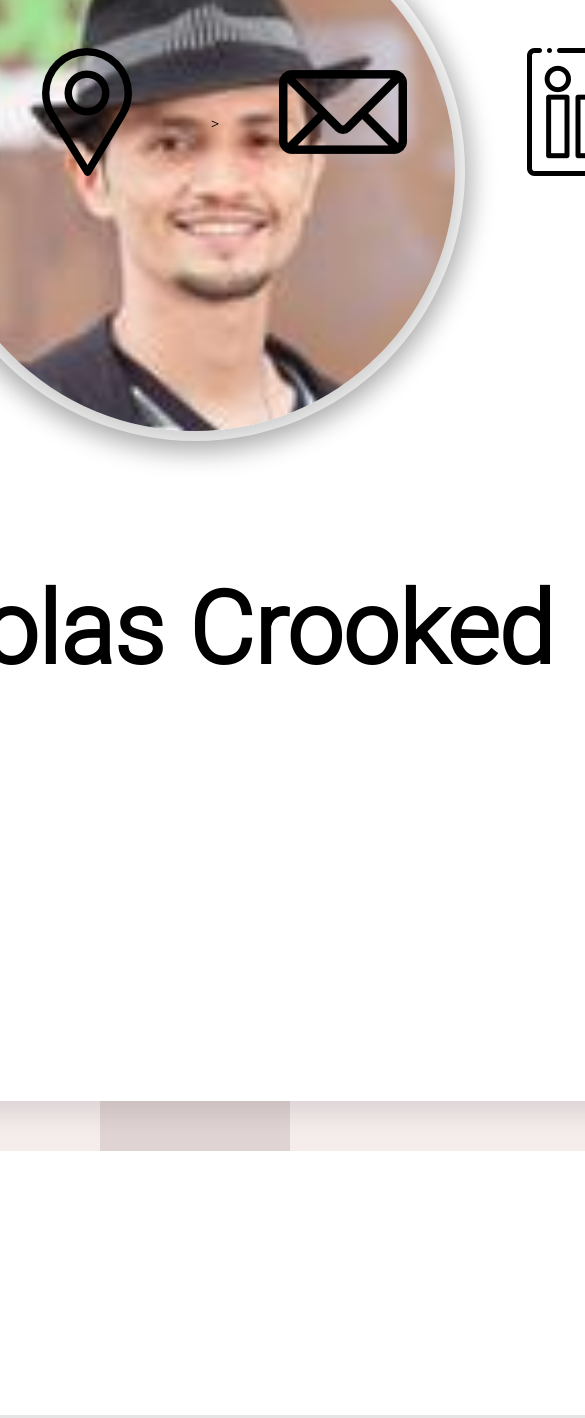
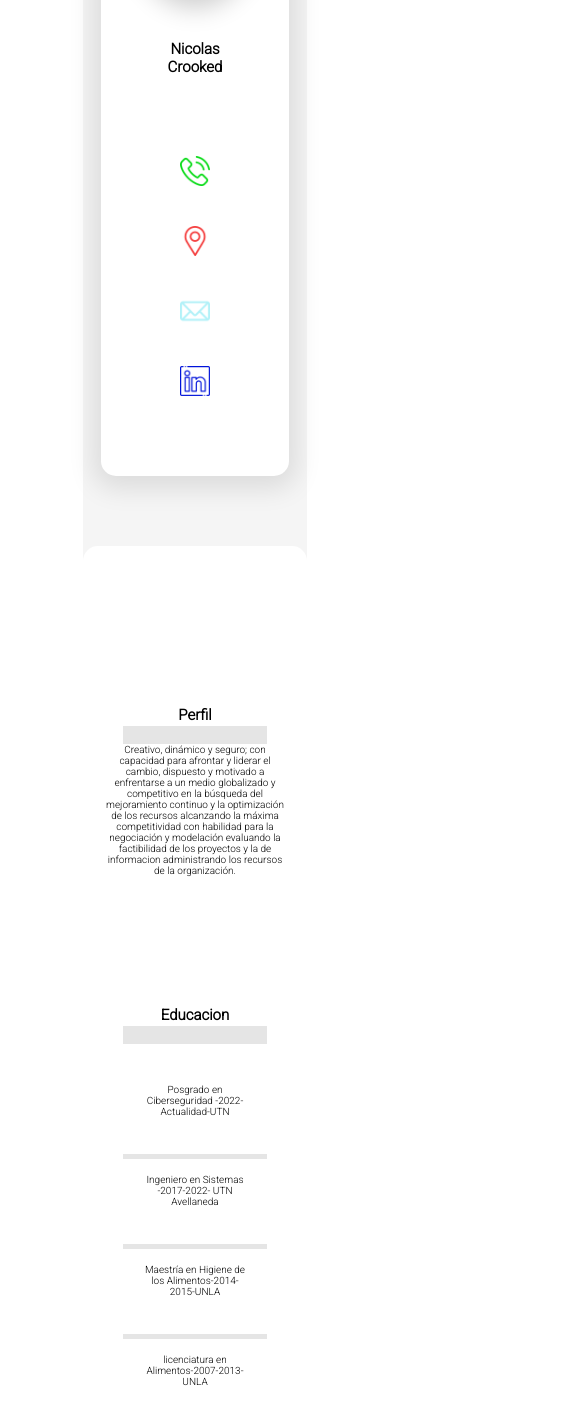
Before and after one commit to Carlos8711/Proyecto_Final, a plain HTML site: page index.html in a window 390 px wide. Shown: the part 319-1737 px from the top of the page, 585 px wide, since content can reach past the window. Drawn offline with Linux system fonts and the light colour scheme.

Commit message:
Se modifico css para lograr hacerlo responsive

```diff
--- a/Style/style.css
+++ b/Style/style.css
@@ -4,32 +4,45 @@
     margin: 20px;
 }
 body{
-    background-color: rgb(245, 236, 236);
+
     font-family: 'Roboto', sans-serif;
-
+    font-size: 60px;
+    transition: all 0.5s ease-in-out;
 }
 
 #contenedor{
-    background-color:rgb(224, 211, 211);
+    background-color: rgb(245, 245, 245);
+    width: 80%;
+    max-width:2000px;
     display: flex;
     flex-direction: column;
     align-items: center;
     justify-content: center;
+    margin: auto;
+    border-radius: 15px;
+
 }
+
+
 #datosPersonales{
     background-color: white;
     height: 1200px;
-    width: 2200px;
+    width: 80%;
     border-radius: 15px;
     display: flex;
     align-items: center;
     flex-direction: column;
     box-shadow: 0px 5px 26px 8px rgba(00, 00, 00, 0.1);
 
+
 }
+
+
 #user_title{
-    margin-top: 50px;
-    font-size: 100px;
+    text-align: center;
+    height: auto;
+    margin-top: 5px;
+    font-size: 1em;
 
 }
 
@@ -39,8 +52,9 @@ body{
     display: flex;
     align-items: center;
     justify-content: center;
-    height: 500px;
-    width: 500px;
+    height: auto;
+    width: 50%;
+    max-width: 500px;
     border-radius: 50%;
     cursor: pointer;
     box-shadow: 0px 5px 26px 8px rgba(00, 00, 00, 0.20);
@@ -48,32 +62,28 @@ body{
 }
 
 #user_photo2{
-    height: 520px;
-    width: 520px;
+    height: auto;
+    max-width: 520px;
+    width: 100%;
     border-radius: 50%;
     box-shadow: 0px 5px 26px 8px rgba(00, 00, 00, 0.20);
     padding: 0px;
 }
 
 .icon{
-    height: 200px;
-    width: 1000px;
-    position: absolute;
-    left: 50%;
-    top: 50%;
+    height: 20%;
+    width: 80%;
     display: flex;
-    list-style: none;
-    transform:translate(-50%,-50%) ;
+    transform:translate(-0%,-0%) ;
     overflow: hidden;
-    align-items: center;
-    justify-content: center;
+
 }
 
 .icon a{
+    height: auto;
+    width: 20%;
+    cursor: pointer;
 
-    height: 200px;
-    width: 200px;
-    cursor: pointer;
 }
 
 .icon a::before{
@@ -148,14 +158,34 @@ display: block;
     margin-top: 25px;
  }
 
+ .icon2{
+    justify-content: center;
+    align-items: center;
+    display: none;
+ }
+
+ .icon2 a{
+    width: auto;
+    display: flex;
+    padding: 0;
+    margin: 0;
+}
+.icon2 a img{
+    width: 30px;
+    height: 30px;
+    margin: 0;
+}
+
+
+
+
+
  .contenedor-inputs {
     display: flex;
     flex-direction: column;
     align-items: center;
     justify-content: center;
-
  }
-
 
 .contenedor-inputs input{
     width: 1300px;
@@ -222,32 +252,37 @@ display: block;
     visibility: visible;
 }
 
-
-
 .datosExtras{
+    max-width:3000px;
+    width: 80%;
+    height: auto;
+    padding-top: 100px;
+    margin-top: 50px;
     background-color: white;
-    height: 1700px;
-    width: 2200px;
+    height: 1000px;
     display: flex;
     align-items: center;
     flex-direction: column;
     border-radius: 15px;
-    font-size: 65px;
-    margin-top: 50px;
+    font-size: 1em;
     font-family: 'Roboto', sans-serif;
+
 }
+.datosExtras:hover{
+    height: 1700px;
+    transition: all 0.5s ease-in-out;
+}
+
 #perfil{
-    margin-top: 50px;
+    width: 100%;
+    height: 11%;
     background-color: white;
-    width: 100%;
-    height: 12%;
     overflow: hidden;
     transition: all 0.5s ease-in-out;
 }
 #perfil:hover{
     transition: all 0.5s ease-in-out;
     height: 60%;
-
 }
 
 #perfil h2{
@@ -257,10 +292,10 @@ display: block;
 #educacion{
     background-color: white;
     width:100%;
-    height: 12%;
+    height: 11.5%;
     margin-top: 50px;
     overflow: hidden;
-    transition: all 0.5s ease-in-out;
+
 }
 #educacion:hover{
     height: 60%;
@@ -269,15 +304,16 @@ display: block;
 
 }
 #educacion h2{
-    transition: all 0.5s ease-in-out;
     box-shadow: 0px 20px 0px 0px rgba(00, 00, 00, 0.1);
 
 }
 
+
 #educacion li{
 height: 50px;
 list-style: none;
- box-shadow: 0px 5px 0px 0px rgba(00, 00, 00, 0.1);
+box-shadow: 0px 5px 0px 0px rgba(00, 00, 00, 0.1);
+
 }
 
 
@@ -285,7 +321,7 @@ list-style: none;
 #experiencia_laboral{
     background-color: white;
     width: 100%;
-    height: 12%;
+    height: 11.5%;
     overflow: hidden;
     transition: all 0.5s ease-in-out;
 }
@@ -308,8 +344,7 @@ list-style: none;
 #tecnologias{
     background-color: white;
     width:100%;
-    height: 12%;
-    margin-top: 50px;
+    height: 12.5%;
     transition: all 0.5s ease-in-out;
     overflow: hidden;
 
@@ -332,3 +367,215 @@ height: 250px;
 list-style: none;
 float: left;
 }
+
+
+@media(max-width: 1400px){
+
+    body{
+        font-size: 14px;
+    }
+
+    p{
+        margin: 0;
+        padding: 0;
+    }
+    h2{
+        padding: 0;
+        box-shadow: none;
+    }
+    ul ,li{
+     margin: 0;
+    }
+    #datosPersonales{
+        height: auto;
+    }
+
+    .icon {
+        display: none;
+    }
+    .icon2 {
+        display: block;
+    }
+
+
+    .datosExtras{
+        width: 100%;
+        height: auto;
+        text-align: center;
+
+    }
+
+    #tecnologias  li {
+        width: 20%;
+        height: auto;
+
+        }
+
+
+
+
+     #tecnologias img{
+            width: 60%;
+            }
+
+     #tecnologias ul{
+                display: flex;
+                flex-direction: column;
+                align-items: center;
+                justify-content: center;
+                margin: auto;
+                }
+                #tecnologias {
+                 height: 1300px;
+                    }
+
+
+
+
+
+
+@media(max-width: 900px){
+
+    body{
+        font-size: 16px;
+    }
+
+    p{
+        margin: 0;
+        padding: 0;
+    }
+    h2{
+        padding: 0;
+        box-shadow: none;
+    }
+    ul ,li{
+     margin: 0;
+    }
+    #datosPersonales{
+        height: auto;
+    }
+
+    .icon {
+        display: none;
+    }
+    .icon2 {
+        display: block;
+    }
+
+
+    .datosExtras{
+        width: 100%;
+        height: auto;
+        text-align: center;
+
+    }
+
+    #tecnologias  li {
+        width: 20%;
+        height: auto;
+        }
+
+
+
+
+     #tecnologias img{
+            width: 60%;
+            }
+
+     #tecnologias ul{
+                display: flex;
+                flex-direction: column;
+                align-items: center;
+                justify-content: center;
+                margin: auto;
+                }
+                #tecnologias {
+                 height: 1300px;
+                    }
+
+
+
+}
+
+
+
+
+
+
+
+
+
+
+
+
+
+
+
+
+
+
+
+
+
+
+
+
+
+
+
+
+
+
+
+
+}@media(max-width: 400px){
+
+    body{
+        font-size: 10px;
+    }
+
+    p{
+        margin: 0;
+        padding: 0;
+    }
+    h2{
+        padding: 0;
+        box-shadow: none;
+    }
+    ul ,li{
+     margin: 0;
+    }
+    #datosPersonales{
+        height: auto;
+    }
+
+    .icon {
+        display: none;
+    }
+    .icon2 {
+        display: block;
+    }
+
+
+    .datosExtras{
+        width: 100%;
+        height: auto;
+        text-align: center;
+
+    }
+
+    #tecnologias  li {
+        width: 30%;
+        height: auto;
+        margin: 0;
+        padding: 0;
+        }
+
+        #tecnologias img{
+            margin: 0;
+            width: 60%;
+            margin-left: 20px;
+            }
+
+
+}
--- a/index.html
+++ b/index.html
@@ -8,32 +8,37 @@
     <link rel="preconnect" href="https://fonts.googleapis.com">
 <link rel="preconnect" href="https://fonts.gstatic.com" crossorigin>
 <link href="https://fonts.googleapis.com/css2?family=Roboto:wght@100;300&display=swap" rel="stylesheet">
+<meta name="viewport" content="width=device-width, user-scalable=no, initial-scale=1.0, maximum-scale=1.0, minumum-scale=1.0">
+
     <title>Proyecto Final</title>
 </head>
 <body>
 
 
-    </div>
     <div id="contenedor">
-        <div class="navbar">
 
-        <div id="datosPersonales">
+         <div id="datosPersonales">
+
             <div id="user_photo">
-
                 <img id="user_photo2" src="/Imagnes/Foto_de_perfil.jpg" alt>
                 </div>
-
             <h2><p id="user_title">Nicolas Crooked</p></h2>
+            <div class="icon">
+                <a href="tel: 1121812283" class="one" id="llamada"></a>
+               <a href="https://www.google.com/maps/place/Rafael+Calzada+1431,+B1847+Rafael+Calzada,+Provincia+de+Buenos+Aires/@-34.7951339,-58.3669254,17z/data=!3m1!4b1!4m6!3m5!1s0x95a32cb6948299bf:0xb7ffe23560694cf5!8m2!3d-34.7951383!4d-58.3647367!16s%2Fg%2F11k64ywz1d" class="two"id=posicion    target="_blank" ></a></a>
+               <a href="#" class="three" id=correo></a>
+               <a href="https://www.linkedin.com/" class="four" id="linkedin" target="_blank" ></a>
+            </div>
 
 
-            <div class="icon">
-                <a href="tel: 1121812283" class="one" id="llamada"></a>
-               <a href="https://www.google.com/maps/place/Rafael+Calzada+1431,+B1847+Rafael+Calzada,+Provincia+de+Buenos+Aires/@-34.7951339,-58.3669254,17z/data=!3m1!4b1!4m6!3m5!1s0x95a32cb6948299bf:0xb7ffe23560694cf5!8m2!3d-34.7951383!4d-58.3647367!16s%2Fg%2F11k64ywz1d" class="two"id=posicion    target="_blank" ></a>></a>
-               <a href="#" class="three" id=correo></a>
-               <a href="https://www.linkedin.com/" class="four" id="linkedin" target="_blank" ></a>
-
+            <div class="icon2">
+                <a href="tel: 1121812283" class="one" id="llamada"><img src="/Imagnes/telefono2.png" alt="" ></a>
+               <a href="https://www.google.com/maps/place/Rafael+Calzada+1431,+B1847+Rafael+Calzada,+Provincia+de+Buenos+Aires/@-34.7951339,-58.3669254,17z/data=!3m1!4b1!4m6!3m5!1s0x95a32cb6948299bf:0xb7ffe23560694cf5!8m2!3d-34.7951383!4d-58.3647367!16s%2Fg%2F11k64ywz1d" class="two"id=posicion    target="_blank" ><img src="/Imagnes/marcador-de-posicion2.png" alt="" ></a></a>
+               <a href="#" class="three" id=correo><img src="/Imagnes/mensaje2.png" alt="" ></a>
+               <a href="https://www.linkedin.com/" class="four" id="linkedin" target="_blank" ><img src="/Imagnes/Linquedin2.png" alt="" ></a>
             </div>
         </div>
+
 
 
 
@@ -55,6 +60,7 @@
 
 
         <div class="datosExtras">
+
             <div id="perfil">
                 <h2>Perfil</h2>
                 <p>Creativo, dinámico y seguro;
@@ -69,9 +75,9 @@
             <div id="educacion">
                 <h2>Educacion</h2>
                 <ul>
-                    <li>Posgrado en Ciberseguridad -2022-Actualidad- UTN Avellaneda</li>
+                    <li>Posgrado en Ciberseguridad -2022-Actualidad-UTN</li>
                     <li>Ingeniero en Sistemas -2017-2022- UTN Avellaneda</li>
-                    <li>Maestría en Tecnología e Higiene de los Alimentos-2014-2015- UNLA</li>
+                    <li>Maestría en Higiene de los Alimentos-2014-2015-UNLA</li>
                     <li>licenciatura en Alimentos-2007-2013- UNLA  </li>
                     <li>E.E.M Tomas Espora  -2002-2006- Temperley</li>
 
@@ -98,11 +104,11 @@
                     <li><img src="/Imagnes/JS.png" alt=""></li>
                     <li><img src="/Imagnes/C++.png" alt=""></li>
                     <li><img src="/Imagnes/Kotlin.jfif" alt=""></li>
-                    <li><img src="/Imagnes/descarga.png" alt="" ></li
-                </ul>
+                    <li><img src="/Imagnes/descarga.png" alt="" ></li>
+                 </ul>
             </div>
         </div>
-    </div>
+
 
 
 </body>
```
